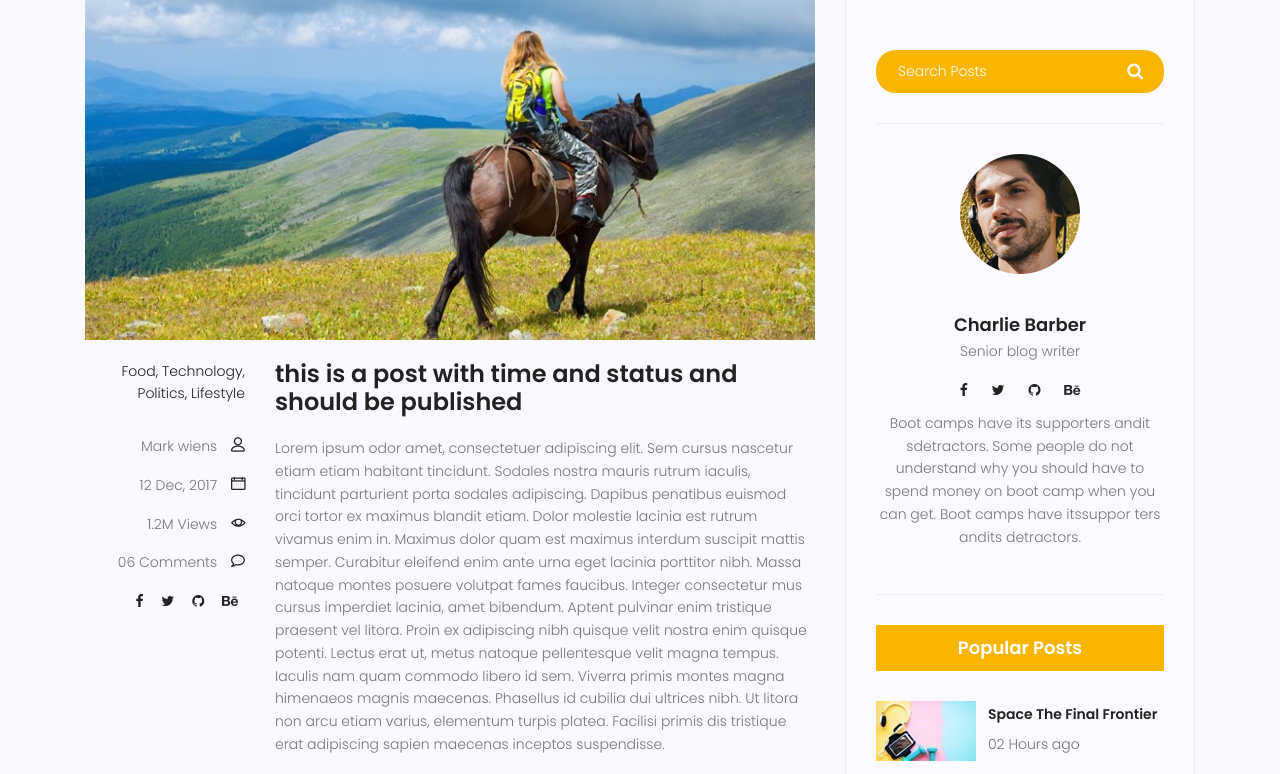
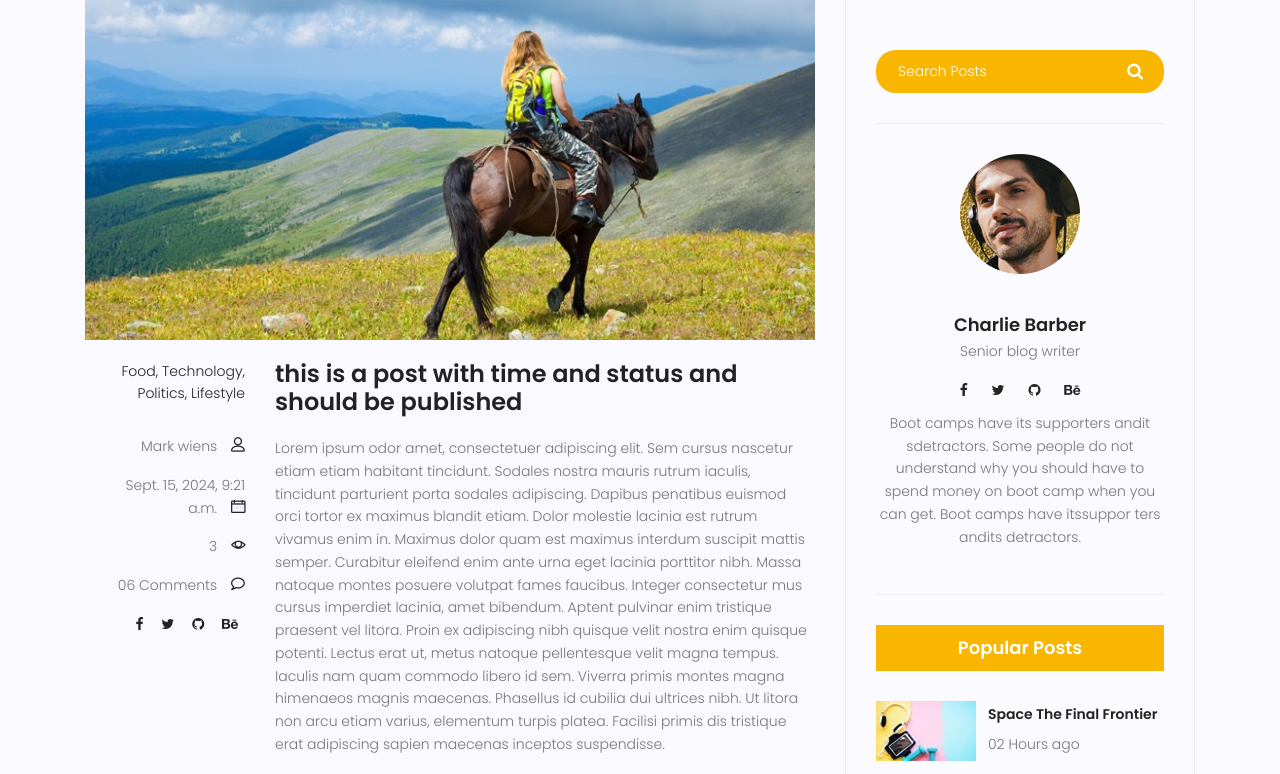
Before and after one commit to NilouSaber/Django-Training, a Django app: page /blog/6 in a window 1280 px wide. Shown: the part 479-1253 px from the top of the page. Run offline with Django 5.2, Linux system fonts and the light colour scheme; data comes from the database, SQL or seed files in the repository; both versions use the stored data as it was after the commit; some libraries are stand-ins or nearby versions.

Commit message:
time filter and status filter adjusted

```diff
--- a/blog/models.py
+++ b/blog/models.py
@@ -1,4 +1,5 @@
 from django.db import models
+import datetime
 
 # Create your models here.
 class post(models.Model):
--- a/blog/views.py
+++ b/blog/views.py
@@ -1,12 +1,17 @@
 from django.shortcuts import render, get_object_or_404
 from blog.models import post
+from django.utils import timezone
+
 # Create your views here.
 def blog_view(request):
-    posts = post.objects.filter(status=1)
+    current_time = timezone.now()
+    posts = post.objects.filter(publishedDate__lte=current_time, status=1).order_by("-publishedDate")
     context = {"posts":posts}
     return render(request, 'blog/blog-home.html', context)
 
 def blog_single(request, pid):
     posts = get_object_or_404(post, pk=pid)
+    posts.countedViews += 1
+    posts.save()
     context = {'posts':posts}
     return render(request, 'blog/blog-single.html', context)
--- a/templates/blog/blog-home.html
+++ b/templates/blog/blog-home.html
@@ -111,7 +111,7 @@
 									<p class="excert">
 										{{post.content}}
 									</p>
-									<a href="#" class="primary-btn">View More</a>
+									<a href="{% url 'blog:single' pid=post.id %}" class="primary-btn">View More</a>
 								</div>
 							</div>
 							{% endfor %}
--- a/templates/blog/blog-single.html
+++ b/templates/blog/blog-single.html
@@ -37,8 +37,8 @@
 												</ul>
 												<div class="user-details row">
 													<p class="user-name col-lg-12 col-md-12 col-6"><a href="#">Mark wiens</a> <span class="lnr lnr-user"></span></p>
-													<p class="date col-lg-12 col-md-12 col-6"><a href="#">12 Dec, 2017</a> <span class="lnr lnr-calendar-full"></span></p>
-													<p class="view col-lg-12 col-md-12 col-6"><a href="#">1.2M Views</a> <span class="lnr lnr-eye"></span></p>
+													<p class="date col-lg-12 col-md-12 col-6"><a href="#">{{posts.publishedDate}}</a> <span class="lnr lnr-calendar-full"></span></p>
+													<p class="view col-lg-12 col-md-12 col-6"><a href="#">{{posts.countedViews}}</a> <span class="lnr lnr-eye"></span></p>
 													<p class="comments col-lg-12 col-md-12 col-6"><a href="#">06 Comments</a> <span class="lnr lnr-bubble"></span></p>
 													<ul class="social-links col-lg-12 col-md-12 col-6">
 														<li><a href="#"><i class="fa fa-facebook"></i></a></li>
```
Also changed, not shown: db.sqlite3.
